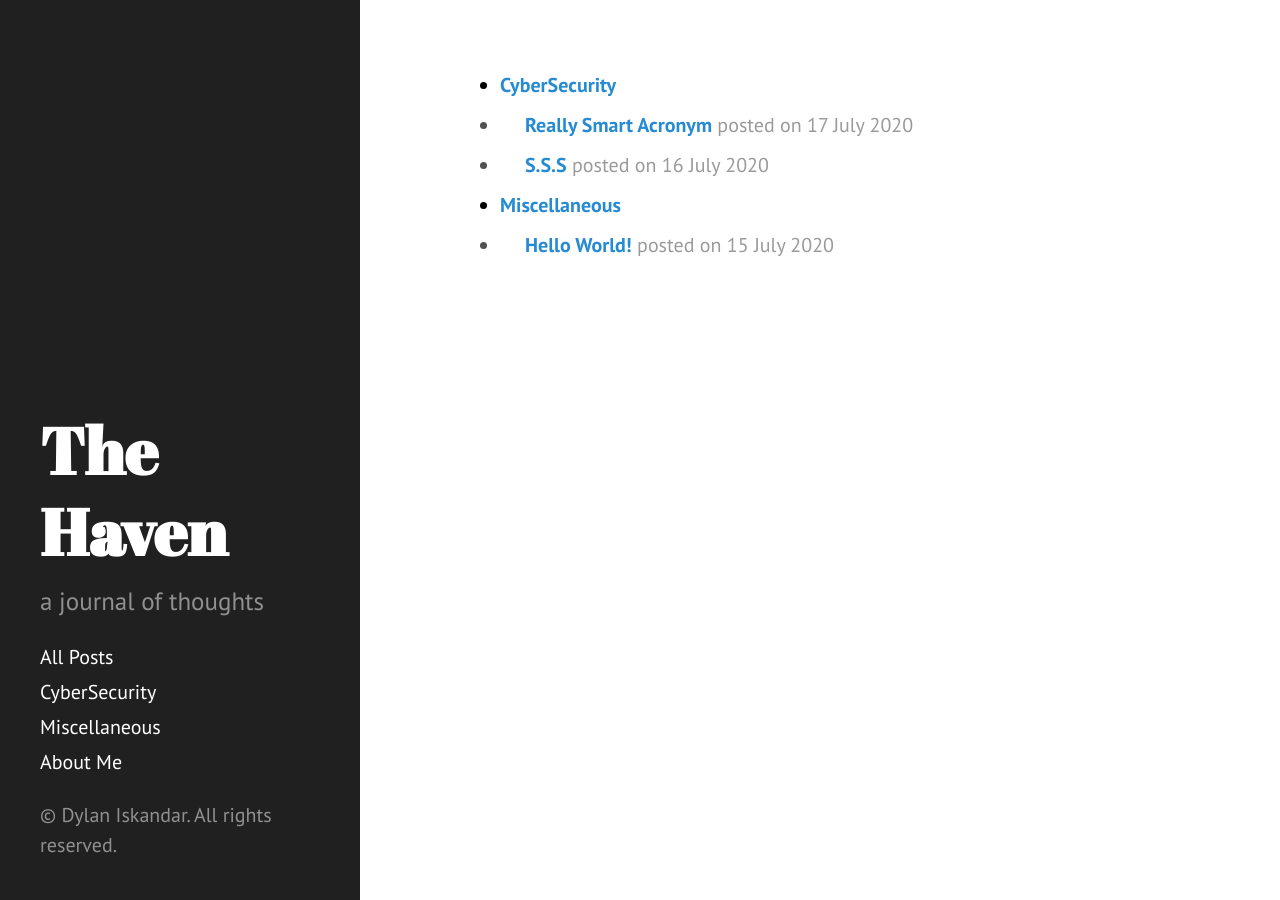
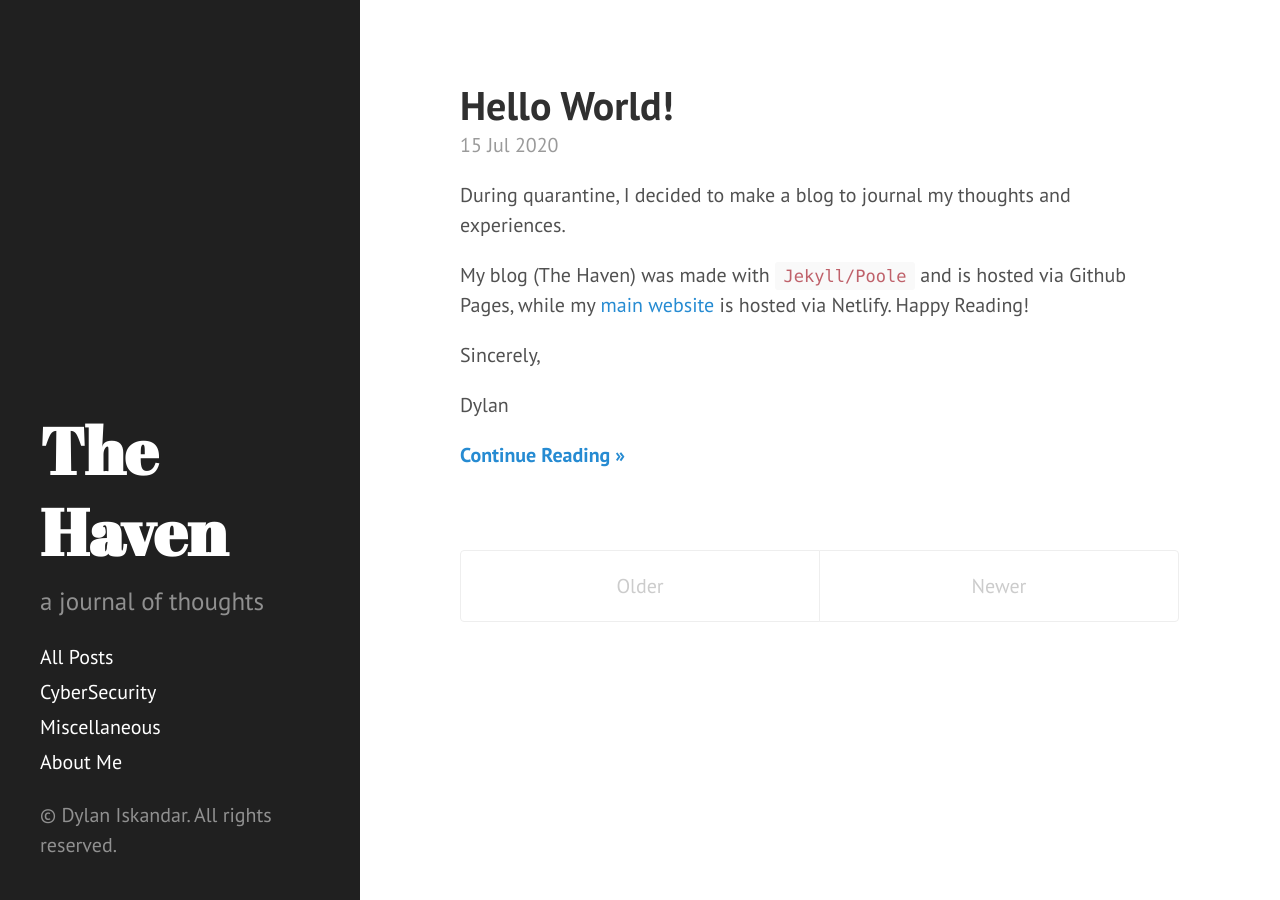
Before and after one commit to mayuridev/myblog, a Jekyll site: the page misc.html, which Jekyll copies as it is, in a window 1280 px wide. Built offline with Jekyll 4.4.1, drawn with Linux system fonts in a browser that asks for light colours.

Commit message:
Update misc.html

```diff
--- a/misc.html
+++ b/misc.html
@@ -1,40 +1,31 @@
 <!DOCTYPE html>
 <html lang="en-us">
-
 <head>
 <link href="https://gmpg.org/xfn/11" rel="profile">
 <meta http-equiv="X-UA-Compatible" content="IE=edge">
 <meta http-equiv="content-type" content="text/html; charset=utf-8">
+
 <meta name="viewport" content="width=device-width, initial-scale=1.0, maximum-scale=1">
-
-
 <title>
 
-      All posts &middot; The Haven
+      The Haven &middot;
 
   </title>
 
-  <!-- CSS -->
-  <link rel="stylesheet" href="/public/css/poole.css">
-  <link rel="stylesheet" href="/public/css/syntax.css">
-  <link rel="stylesheet" href="/public/css/hyde.css">
+<link rel="stylesheet" href="/public/css/poole.css ">
+<link rel="stylesheet" href="/public/css/syntax.css ">
+<link rel="stylesheet" href="/public/css/hyde.css ">
 <link rel="stylesheet" href="https://fonts.googleapis.com/css?family=PT+Sans:400,400italic,700|Abril+Fatface">
 
-  <!-- Icons -->
-  <link rel="shortcut icon" href="/public/favicon.ico">
+<link rel="apple-touch-icon-precomposed" sizes="144x144" href="public/apple-touch-icon-144-precomposed.png">
+<link rel="shortcut icon" href="public/favicon.ico">
 
-  <!-- RSS -->
 <link rel="alternate" type="application/rss+xml" title="RSS" href="/atom.xml">
-
-
 </head>
-
-
 <body>
 <div class="sidebar">
 <div class="container sidebar-sticky">
 <div class="sidebar-about">
-
 <h1>
 <a href="/">
 The Haven
@@ -42,38 +33,35 @@
 </h1>
 <p class="lead">a journal of thoughts</p>
 </div>
-
 <nav class="sidebar-nav">
     <a class="sidebar-nav-item" href="/allposts">All Posts</a>
         <a class="sidebar-nav-item" href="/cybersec">CyberSecurity</a>
         <a class="sidebar-nav-item" href="/misc">Miscellaneous</a>
     <a class="sidebar-nav-item" href="https://dylaniskandar.com">About Me</a>
 </nav>
-
 <p>&copy; Dylan Iskandar. All rights reserved.</p>
 </div>
 </div>
-
 <div class="content container">
 <div class="posts">
-  <ul>
-
-    <div id="cybersec">
-        <li style="color:black;"><span class="post-date"><b><a href="/cybersec.html">CyberSecurity</a></b></span></li>
-        <li style="text-indent: 25px"><span class="post-date"><b><a href="/2020/07/17/Really-Smart-Acronym/">Really Smart Acronym</a></b> posted on 17 July 2020</span></li>
-        <li style="text-indent: 25px"><span class="post-date"><b><a href="/2020/07/16/SSS/">S.S.S</a></b> posted on 16 July 2020</span></li>
+<div class="post">
+<h1 class="post-title">
+<a href="/2020/07/15/Hello-World!/">
+Hello World!
+</a>
+</h1>
+<span class="post-date">15 Jul 2020</span>
+<p>During quarantine, I decided to make a blog to journal my thoughts and experiences.</p>
+<p>My blog (The Haven) was made with <code class="language-plaintext highlighter-rouge">Jekyll/Poole</code> and is hosted via Github Pages, while my <a href="https://dylaniskandar.com">main website</a> is hosted via Netlify. Happy Reading!</p>
+<p>Sincerely,</p>
+<p>Dylan</p>
+<p class="post-continue"><a href="/2020/07/15/Hello-World!/"><strong>Continue Reading »</strong></a></p>
 </div>
-
-    <div id="misc">
-        <li style="color:black;"><span class="post-date"><b><a href="/misc.html">Miscellaneous</a></b></span></li>
-        <li style="text-indent: 25px"><span class="post-date"><b><a href="/2020/07/15/Hello-World!/">Hello World!</a></b> posted on 15 July 2020</span></li>
-
 </div>
-
-  </ul>
+<div class="pagination">
+<span class="pagination-item older">Older</span>
+<span class="pagination-item newer">Newer</span>
 </div>
-
 </div>
-
 </body>
 </html>
```
Lines whose indentation alone changed are shown as unchanged.
